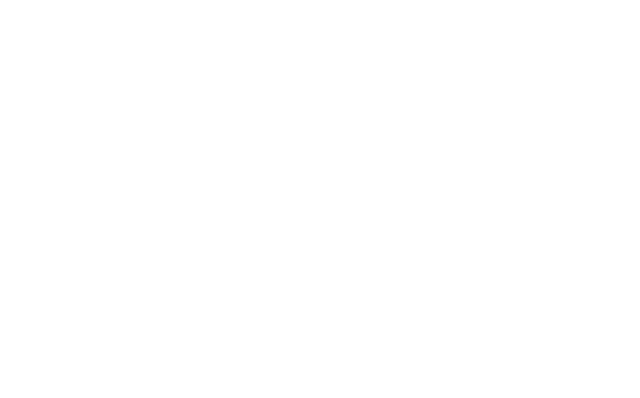
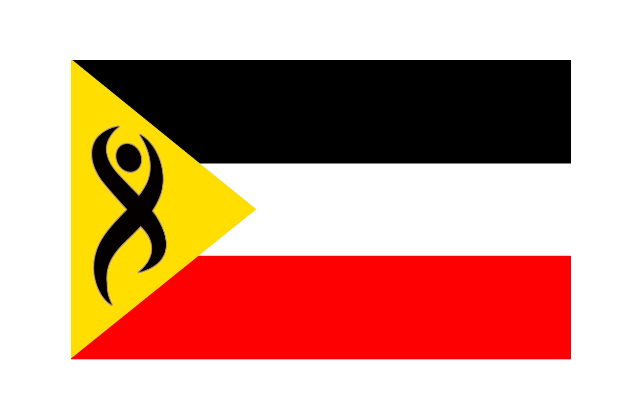
Before and after one commit to Schalamzaar/Schalamzaar.github.io, a plain HTML site: page index.html in a window 1280 px wide. Shown: the whole page, without its empty margins (319-959 px from the left). Drawn offline with Linux system fonts and the light colour scheme.

Commit message:
new index

```diff
--- a/index.html
+++ b/index.html
@@ -1,3 +1,10 @@
-<script>
-alert("Hello World")
-</script>
+<html>
+<head>
+<title>Schalamzaar Empire</title>
+</head>
+<body>
+<br/>
+<br/>
+<p align="center"> <img src="./flag.jpg" width="500" height="300" /></p>
+<br/>
+</body>
```
